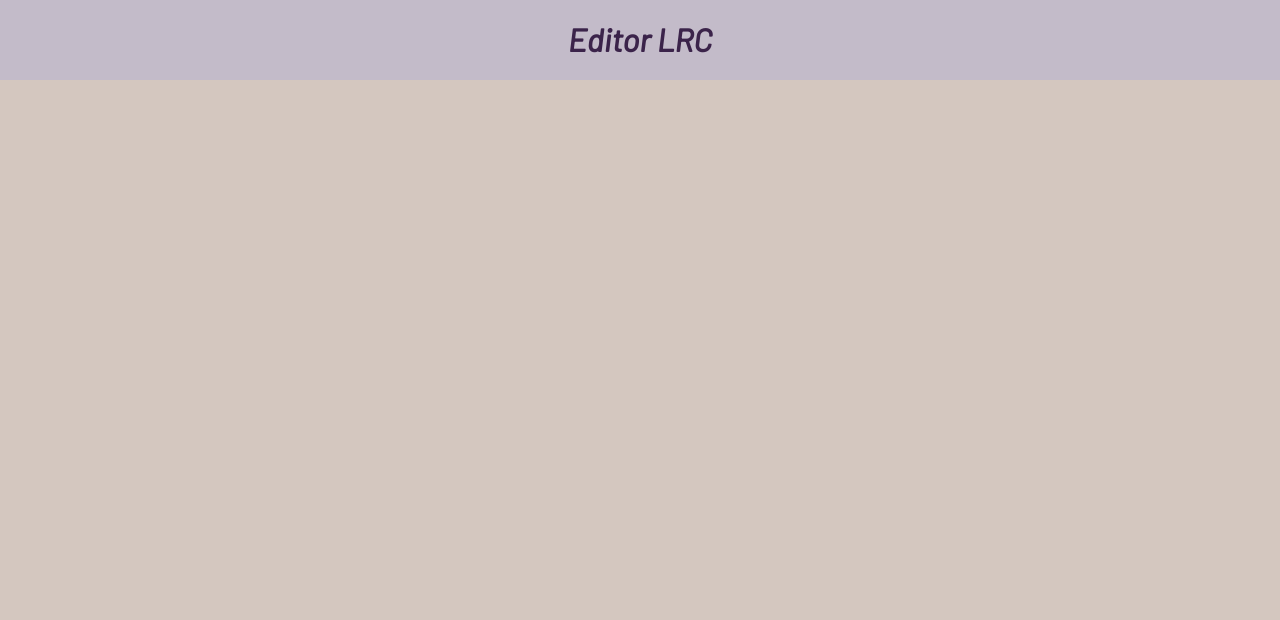
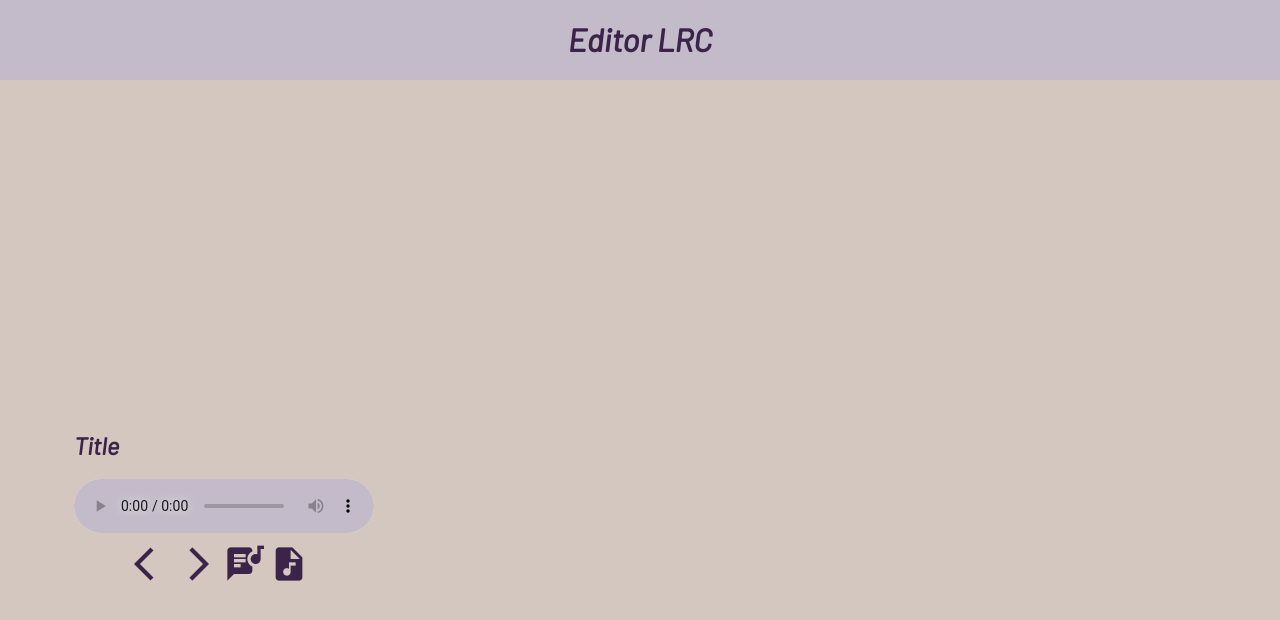
Before and after one commit to DiegoEduard0/Editor-lrc, a plain HTML site: page index.html in a window 1280 px wide. Drawn offline with nearby package versions, Linux system fonts and the light colour scheme.

Commit message:
music player criado

```diff
--- a/css/style.css
+++ b/css/style.css
@@ -11,9 +11,71 @@ body {
     display: flex;
 }
 
-.menu  {
+.menu {
     background-color: #c3bbc9;
     justify-content: center;
+}
+
+.content {
+    justify-content: space-around;
+    height: 500px;
+}
+
+.content-music {
+    justify-content: center;
+    width: 30vw;
+}
+
+#cover {
+    width: 300px;
+    height: 300px;
+    border-radius: 5px;
+    background-size: cover;
+    background-position: center;
+}
+
+audio::-webkit-media-controls-panel {
+    background-color: #c3bbc9;
+}
+
+audio::-webkit-media-controls-volume-slider {
+    background-color: #d4c7bf;
+    border-radius: 25px;
+    padding-left: 8px;
+    padding-right: 8px;
+}
+
+
+#music{
+    margin-top: 4vh;
+}
+
+#music span{
+    font-size: 40px;
+}
+
+#music-upload, #lyric-upload{
+    display: none;
+}
+
+.functions {
+    margin-top: 1vh;
+    flex-direction: row;
+    justify-content: center;
+}
+
+
+.lyric-file label, .music-file label, .functions span{
+    cursor: pointer;
+}
+
+.functions div{
+    margin-right: 5px;
+}
+
+.content-lyrics {
+    justify-content: center;
+    width: 60vw;
 }
 
 .color1 { color: #3b234a };
--- a/index.html
+++ b/index.html
@@ -9,13 +9,71 @@
     <link rel="preconnect" href="https://fonts.googleapis.com">
     <link rel="preconnect" href="https://fonts.gstatic.com" crossorigin>
     <link href="https://fonts.googleapis.com/css2?family=Barlow:ital@1&display=swap" rel="stylesheet">
+    <link href="https://fonts.googleapis.com/icon?family=Material+Icons" rel="stylesheet">
     <link rel="stylesheet" href="css/style.css">
 </head>
 <body>
+
     <nav class="flex menu">
         <div>
             <h1>Editor LRC</h1>
         </div>
     </nav>
+
+    <div class="flex content">
+
+        <div class="flex content-music">
+            <div class="" id="music">
+                <div id="cover"></div>
+                <div id="media-tags">
+                  <div class="song-data">
+                    <h2 id="title-artist">Title</h2>
+                  </div>
+                </div>
+                <div class="music-player">
+                    <audio id="audio" controls>
+
+                    </audio>
+                </div>
+                <div class="flex functions">
+                    <div id="back" onclick="back()">
+                        <span class="material-icons">
+                            arrow_back_ios
+                        </span>
+                    </div>
+                    <div id="next" onclick="next()">
+                        <span class="material-icons">
+                            arrow_forward_ios
+                        </span>
+                    </div>
+                    <div class="lyric-file">
+                        <label for="lyric-upload">
+                            <span class="material-icons">
+                                lyrics
+                            </span>
+                        </label>
+                        <input type="file" id="lyric-upload" accept=".mp3">
+                    </div>
+                    <div class="music-file">
+                        <label for="music-upload">
+                            <span class="material-icons">
+                                audio_file
+                            </span>
+                        </label>
+                        <input type="file" id="music-upload" accept=".mp3">
+                    </div>
+                </div>
+
+              </div>
+        </div>
+        <div class="flex content-lyrics">
+            <div>
+
+            </div>
+        </div>
+    </div>
 </body>
+    <script src="https://cdnjs.cloudflare.com/ajax/libs/jsmediatags/3.9.5/jsmediatags.min.js" integrity="sha512-YsR46MmyChktsyMMou+Bs74oCa/CDdwft7rJ5wlnmDzMj1mzqncsfJamEEf99Nk7IB0JpTMo5hS8rxB49FUktQ==" crossorigin="anonymous" referrerpolicy="no-referrer"></script>
+    <script src="js/script.js"></script>
+    <script src="js/music.js"></script>
 </html>
```
